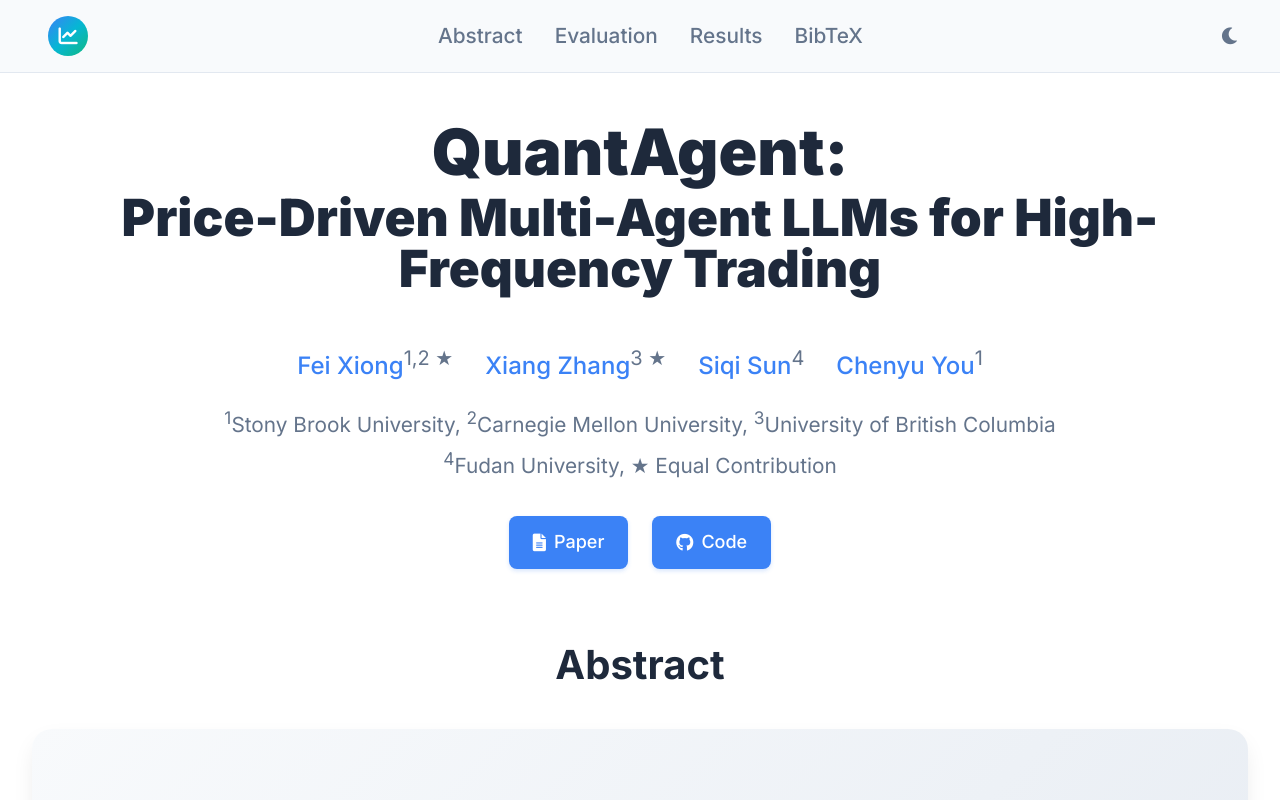
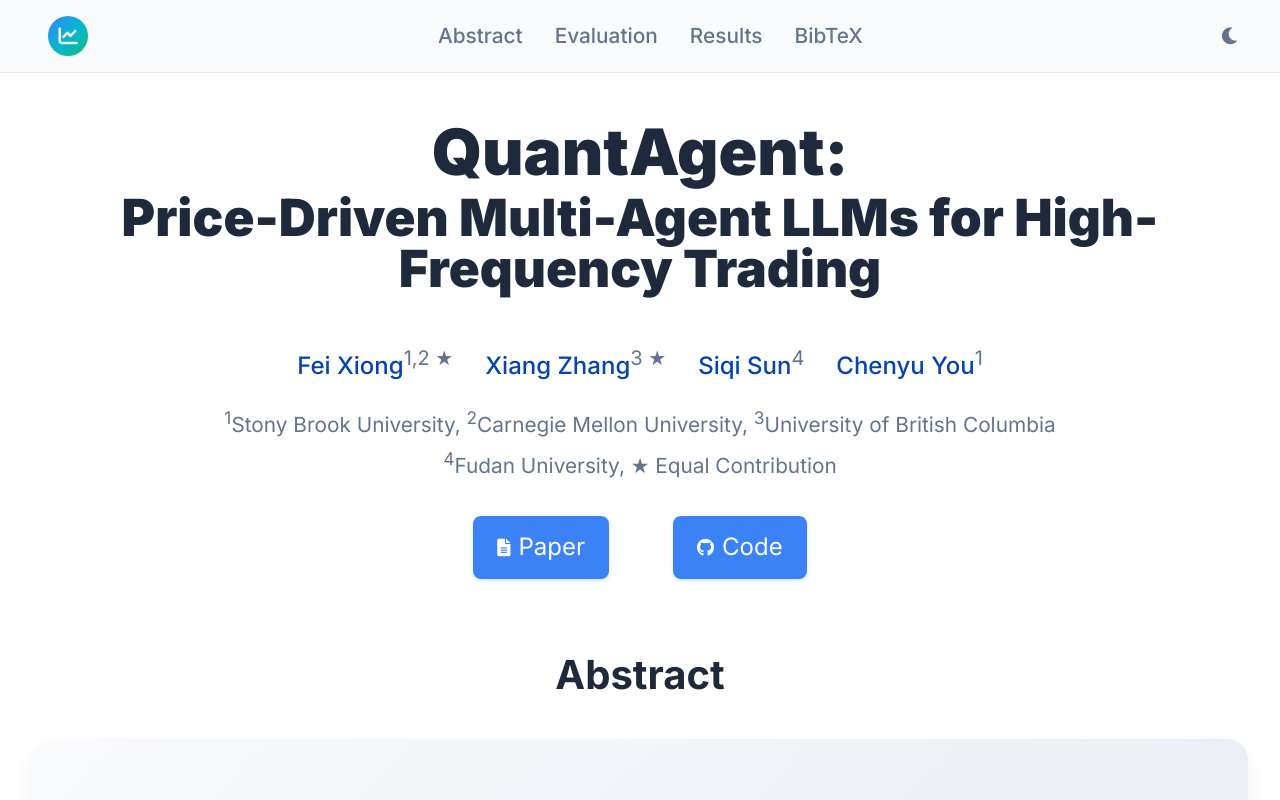
Before and after one commit to machineily/demo-html, a plain HTML site: page index.html in a window 1280 px wide. Shown: the top 800 px of the page. Drawn offline with Linux system fonts and the light colour scheme; a web font is replaced by a local one.

Commit message:
add link

```diff
--- a/index.html
+++ b/index.html
@@ -244,21 +244,21 @@
         }
 
         .author-link {
-            color: #3b82f6;
+            color: #0644AD;
             text-decoration: none;
             font-weight: 500;
             transition: color 0.3s ease;
         }
 
         .author-link:hover {
-            color: #1d4ed8;
-            text-decoration: none;
+            color: #0644AD;
+            text-decoration: underline;
         }
 
         .action-buttons {
             display: flex;
             justify-content: center;
-            gap: 1.5rem;
+            gap: 4rem;
             margin-top: 2rem;
         }
 
@@ -271,8 +271,8 @@
             color: white;
             text-decoration: none;
             border-radius: 8px;
-            font-weight: 500;
-            font-size: 1.125rem;
+            font-weight: 400;
+            font-size: 1.5rem;
             transition: all 0.3s ease;
             box-shadow: 0 2px 4px rgba(59, 130, 246, 0.2);
         }
```
